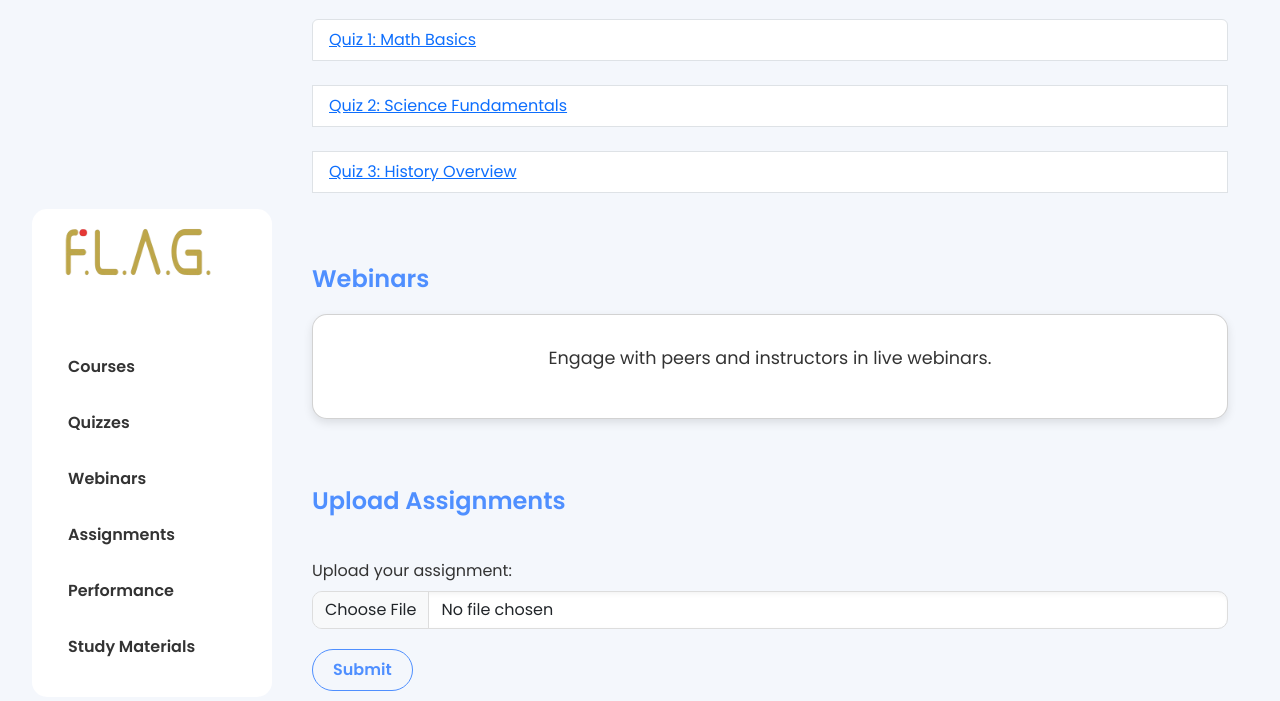
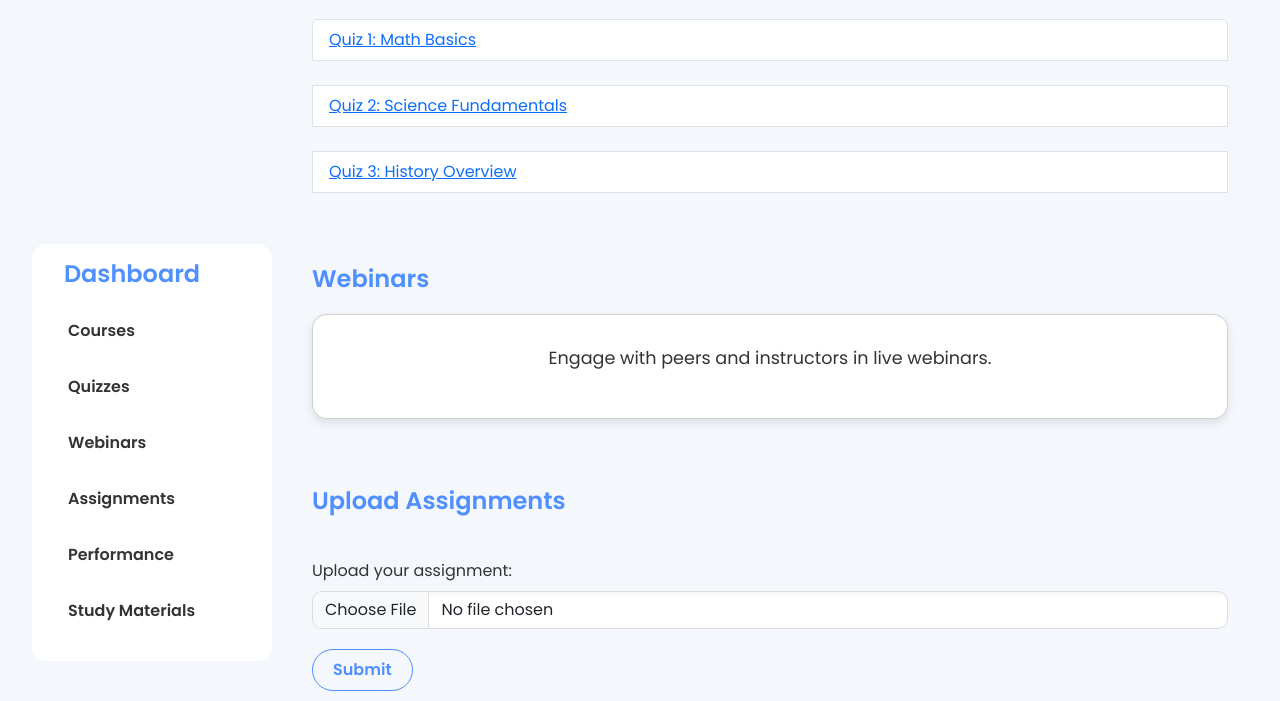
Before and after one commit to lifeplannerdev/flag, a Django app: page /demo/ in a window 1280 px wide. Shown: the part 377-1078 px from the top of the page. Run offline with Django 5.2, Linux system fonts and the light colour scheme; some libraries are stand-ins or nearby versions.

Commit message:
15 jan commit

```diff
--- a/templates/demo.html
+++ b/templates/demo.html
@@ -171,7 +171,7 @@
               <div class="sidebar p-3">
 
                   <ul class="nav flex-column">
-                    <img src="/static/flagbrand.png" style="width:220px;height:60px;margin-bottom: 60px;margin-left: -20px;">
+                    <h2>Dashboard</h2>
                       <li class="nav-item"><a class="nav-link" href="#videos">Courses</a></li>
                       <li class="nav-item"><a class="nav-link" href="#quizzes">Quizzes</a></li>
                       <li class="nav-item"><a class="nav-link" href="#forum">Webinars</a></li>
```
